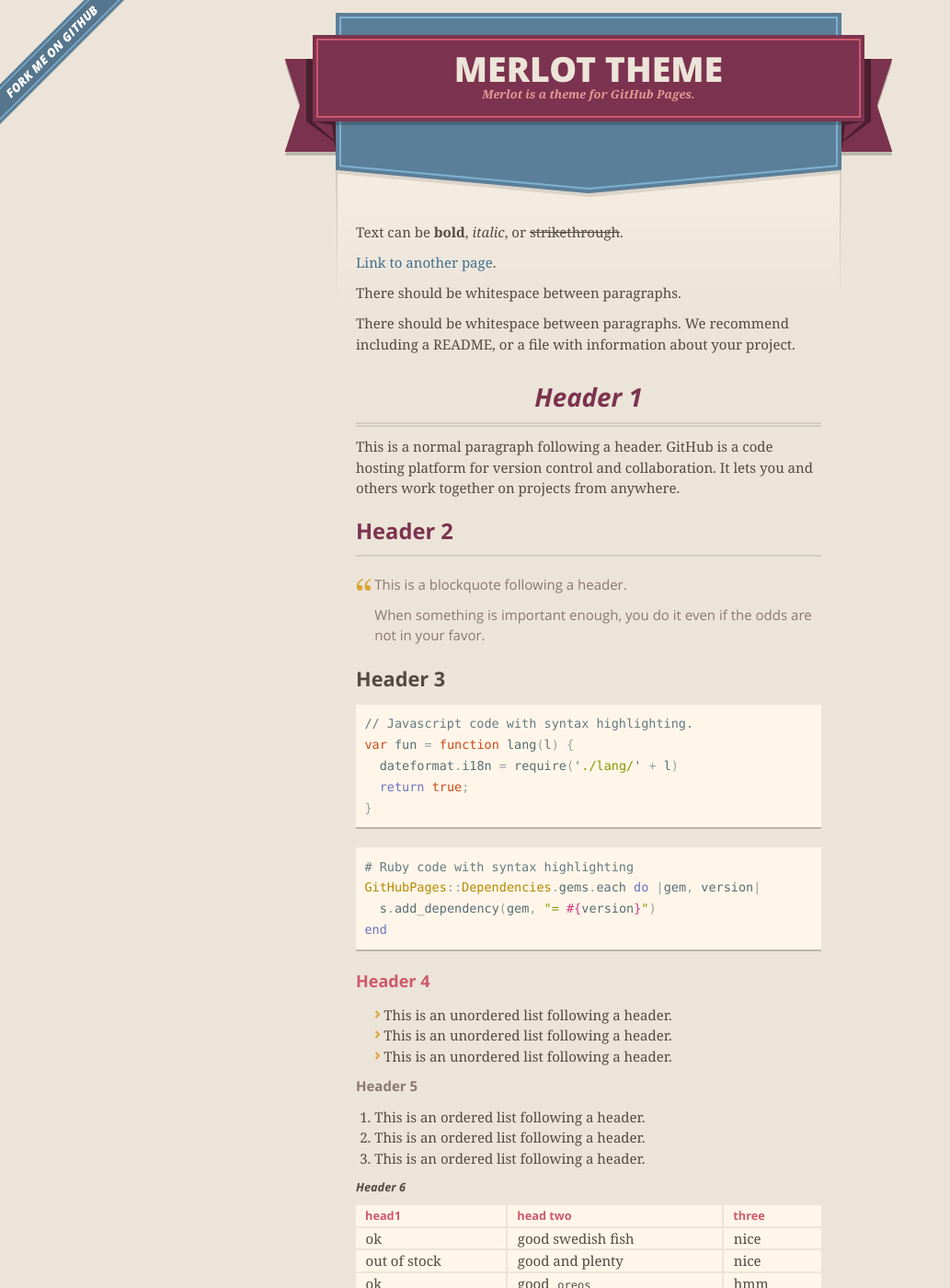
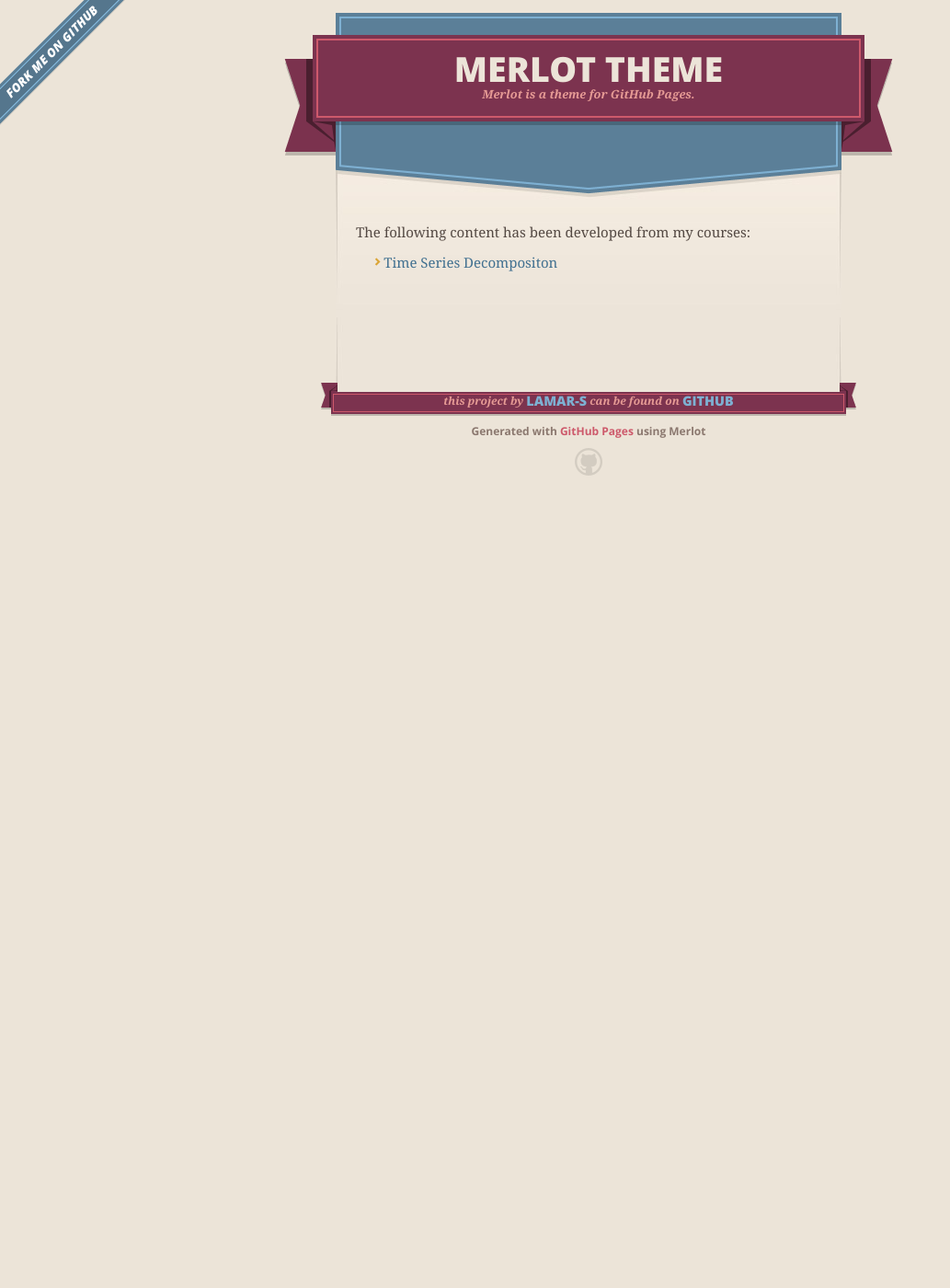
Before and after one commit to Lamar-S/lamar.github.io, a Jekyll site: the page built from index.md, in a window 1280 px wide and 1400 px high. Shown: the whole window at 92% size, without its empty margins (0-1033 px from the left). Built offline with Jekyll 4.4.1, drawn with Linux system fonts in a browser that asks for light colours; our own code applies the rules of GitHub Pages for plain Markdown files; some of the changed text lies outside the part shown.

Commit message:
Update index.md

````diff
--- a/index.md
+++ b/index.md
@@ -1,124 +1,8 @@
 ---
-title: New Title
+title: Lamar's Website
 description: abcd
 ---
 
-Text can be **bold**, _italic_, or ~~strikethrough~~.
+The following content has been developed from my courses:
 
-[Link to another page](./another-page.html).
-
-There should be whitespace between paragraphs.
-
-There should be whitespace between paragraphs. We recommend including a README, or a file with information about your project.
-
-# Header 1
-
-This is a normal paragraph following a header. GitHub is a code hosting platform for version control and collaboration. It lets you and others work together on projects from anywhere.
-
-## Header 2
-
-> This is a blockquote following a header.
->
-> When something is important enough, you do it even if the odds are not in your favor.
-
-### Header 3
-
-```js
-// Javascript code with syntax highlighting.
-var fun = function lang(l) {
-  dateformat.i18n = require('./lang/' + l)
-  return true;
-}
-```
-
-```ruby
-# Ruby code with syntax highlighting
-GitHubPages::Dependencies.gems.each do |gem, version|
-  s.add_dependency(gem, "= #{version}")
-end
-```
-
-#### Header 4
-
-*   This is an unordered list following a header.
-*   This is an unordered list following a header.
-*   This is an unordered list following a header.
-
-##### Header 5
-
-1.  This is an ordered list following a header.
-2.  This is an ordered list following a header.
-3.  This is an ordered list following a header.
-
-###### Header 6
-
-| head1        | head two          | three |
-|:-------------|:------------------|:------|
-| ok           | good swedish fish | nice  |
-| out of stock | good and plenty   | nice  |
-| ok           | good `oreos`      | hmm   |
-| ok           | good `zoute` drop | yumm  |
-
-### There's a horizontal rule below this.
-
-* * *
-
-### Here is an unordered list:
-
-*   Item foo
-*   Item bar
-*   Item baz
-*   Item zip
-
-### And an ordered list:
-
-1.  Item one
-1.  Item two
-1.  Item three
-1.  Item four
-
-### And a nested list:
-
-- level 1 item
-  - level 2 item
-  - level 2 item
-    - level 3 item
-    - level 3 item
-- level 1 item
-  - level 2 item
-  - level 2 item
-  - level 2 item
-- level 1 item
-  - level 2 item
-  - level 2 item
-- level 1 item
-
-### Small image
-
-![Octocat](https://github.githubassets.com/images/icons/emoji/octocat.png)
-
-### Large image
-
-![Branching](https://guides.github.com/activities/hello-world/branching.png)
-
-
-### Definition lists can be used with HTML syntax.
-
-<dl>
-<dt>Name</dt>
-<dd>Godzilla</dd>
-<dt>Born</dt>
-<dd>1952</dd>
-<dt>Birthplace</dt>
-<dd>Japan</dd>
-<dt>Color</dt>
-<dd>Green</dd>
-</dl>
-
-```
-Long, single-line code blocks should not wrap. They should horizontally scroll if they are too long. This line should be long enough to demonstrate this.
-```
-
-```
-The final element.
-```
+- [Time Series Decompositon](/TimeSeries/index.md)
````
